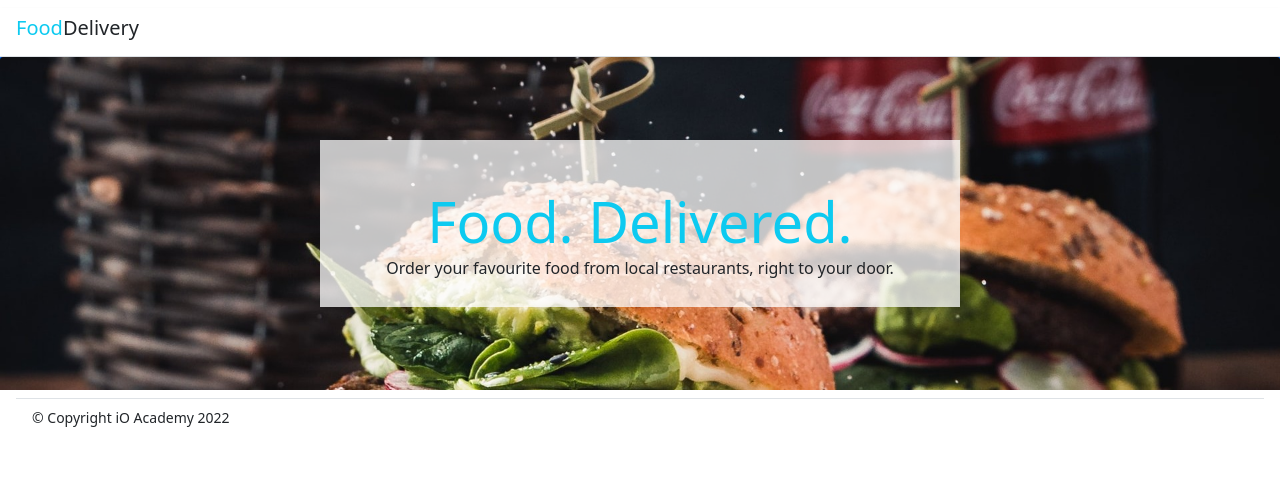
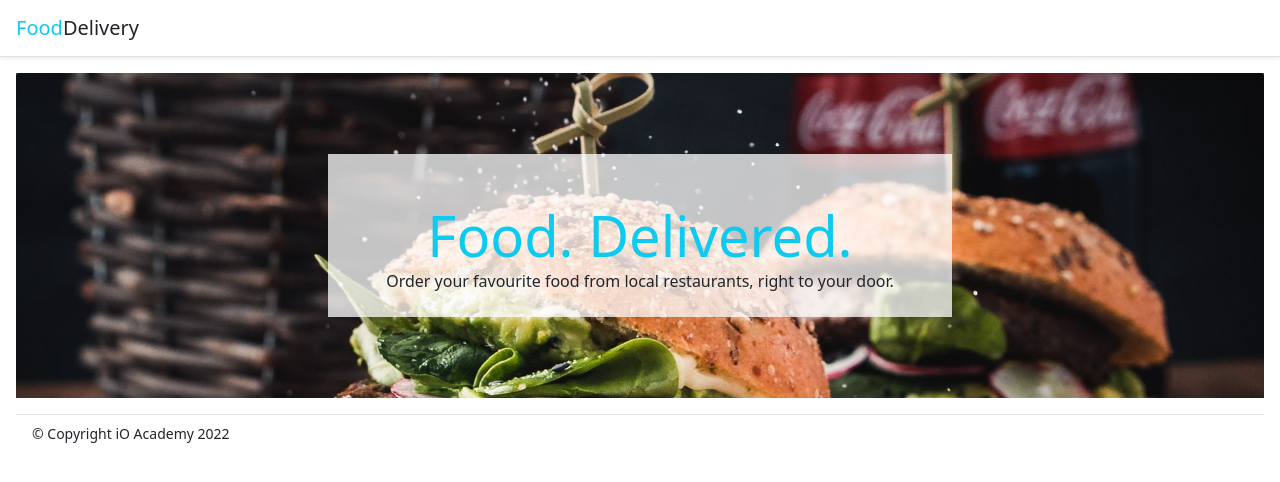
Before and after one commit to alec-hamilton/scranmaster, a React (Create React App) app: page / in a window 1280 px wide. Shown: the top 482 px of the page. Built offline with nearby package versions, Linux system fonts and the light colour scheme.

Commit message:
added margin to jumbo

```diff
--- a/src/App.js
+++ b/src/App.js
@@ -12,7 +12,9 @@ const App = () => {
   return (
     <div className="App">
       <Header />
+      <div className="m-3">
       <Jumbo />
+        </div>
       <Footer />
     </div>
   );
```
